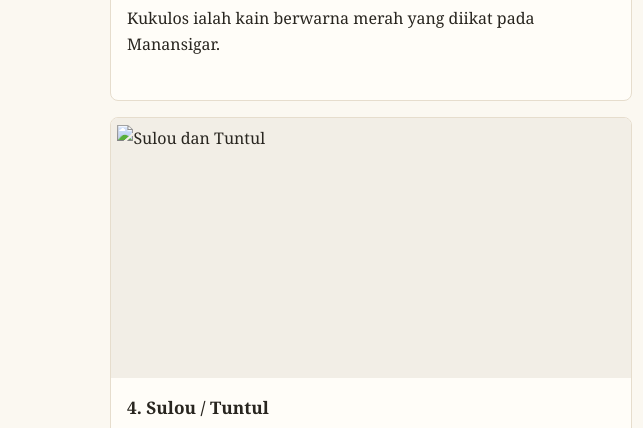
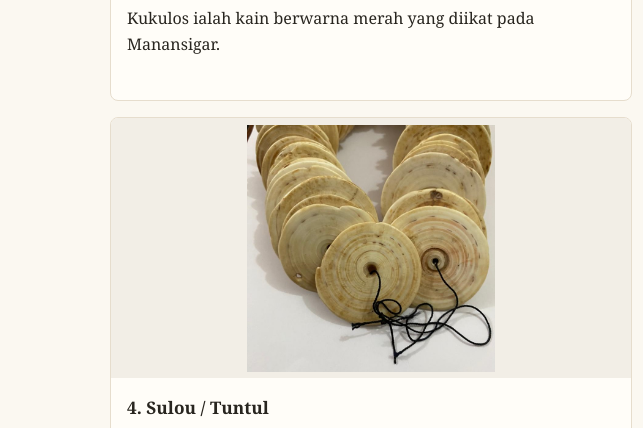
Before and after one commit to Jan3646/warisan-murut-nabai, a plain HTML site: page index.html in a window 1280 px wide. Shown: the part 3338-3766 px from the top of the page, 0-643 px from the left. Drawn offline with Linux system fonts and the light colour scheme.

Commit message:
Update index.html

```diff
--- a/index.html
+++ b/index.html
@@ -77,7 +77,7 @@ footer{background:#2f3028;color:#f8f3e9;padding:2rem 1.25rem}footer .inner{max-w
       <article class="accessory" id="manansigar-kasumba"><img class="item-photo" src="1.%20Manansigar%20Pelepah-Serabut%20Pokok%20Kelapa.jfif" alt="Manansigar daripada pelepah atau serabut pokok kelapa" loading="lazy"><h3>1. Manansigar (Topi) — Kain Merah (Kasumba)</h3><p>Terdapat dua jenis Manansigar, iaitu yang diperbuat daripada kain dan yang diperbuat daripada pelepah atau serabut pokok kelapa. Kain berwarna merah yang digunakan dikenali sebagai <em>Kasumba</em>.</p></article>
       <article class="accessory" id="kukulos"><img class="item-photo" src="2.%20Kukulos.jfif" alt="Kukulos, kain merah yang diikat pada Manansigar" loading="lazy"><h3>2. Kukulos</h3><p>Kukulos ialah kain berwarna merah yang diikat pada Manansigar.</p></article>
       <article class="accessory" id="kapiak"><img class="item-photo" src="3.%20Kapiak%20%28Hiasan%20pada%20Sigar%29.jfif" alt="Kapiak, hiasan pada sigar" loading="lazy"><h3>3. Kapiak (Hiasan pada Sigar)</h3><p>Kapiak merujuk kepada bulu burung Kapiak dan burung Tuwoo. Dalam bahasa Murut Sisirak, burung Tuwoo disebut <em>Sisirak Tuwoo</em>, manakala burung Kapiak disebut <em>Sisirak Kapiak</em>.</p></article>
-      <article class="accessory" id="sulou"><img class="item-photo" src="4.%20Sulou%20Tuntul.jfif" alt="Sulou dan Tuntul" loading="lazy"><h3>4. Sulou / Tuntul</h3><p>Sulou ialah kulit siput besar, manakala Tuntul merujuk kepada manik yang diperbuat daripada siput-siput kecil yang diperoleh dari kawasan tepi laut dan sungai. Sulou diletakkan pada Sigar sebagai perhiasan. Aksesori ini juga digunakan pada Bobogon dan Bangkat.</p></article>
+      <article class="accessory" id="sulou"><img class="item-photo" src="4.%20Sulou-Tuntul.jpg" alt="Sulou dan Tuntul, hiasan tradisional Murut Nabai" loading="lazy"><h3>4. Sulou / Tuntul</h3><p>Sulou ialah kulit siput besar, manakala Tuntul merujuk kepada manik yang diperbuat daripada siput-siput kecil yang diperoleh dari kawasan tepi laut dan sungai. Sulou diletakkan pada Sigar sebagai perhiasan. Aksesori ini juga digunakan pada Bobogon dan Bangkat.</p></article>
       <article class="accessory" id="sisigot"><img class="item-photo" src="5.%20Sisigot.jfif" alt="Sisigot, rantai tradisional" loading="lazy"><h3>5. Sisigot</h3><p>Sisigot diperbuat daripada siput-siput kecil dan gigi taring binatang buas. Bahan-bahan ini diikat menggunakan tali atau benang untuk dijadikan rantai.</p></article>
       <article class="accessory" id="paigot"><img class="item-photo" src="6.%20Paigot%20Longon%2C%20Paigot%20Karayam%20dan%20Paigot%20Ansang.jfif" alt="Paigot Longon, Paigot Karayam dan Paigot Ansang" loading="lazy"><h3>6. Paigot Longon, Paigot Karayam dan Paigot Ansang</h3><p>Ketiga-tiga aksesori ini merupakan kain berwarna merah yang diikat pada bahagian lengan, kaki dan perut lelaki. Aksesori ini melambangkan keperkasaan dan semangat kepahlawanan seorang lelaki.</p></article>
       <article class="accessory" id="paherang"><img class="item-photo" src="7.%20Paherang.jfif" alt="Paherang, parang tradisional" loading="lazy"><h3>7. Paherang</h3><p>Paherang merupakan peralatan tradisional yang digunakan oleh kaum lelaki. Paherang ialah parang yang diikat pada pinggang.</p></article>
```
